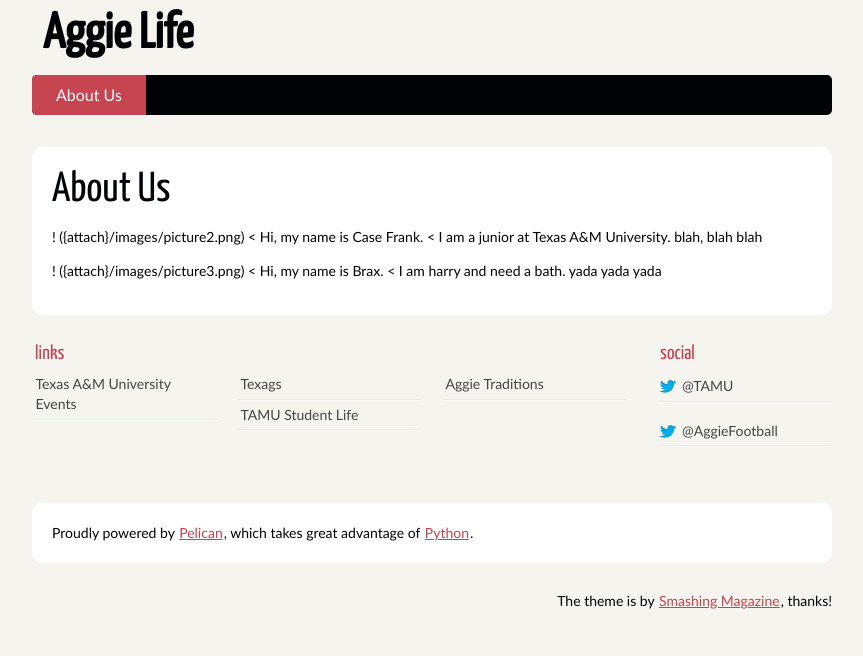
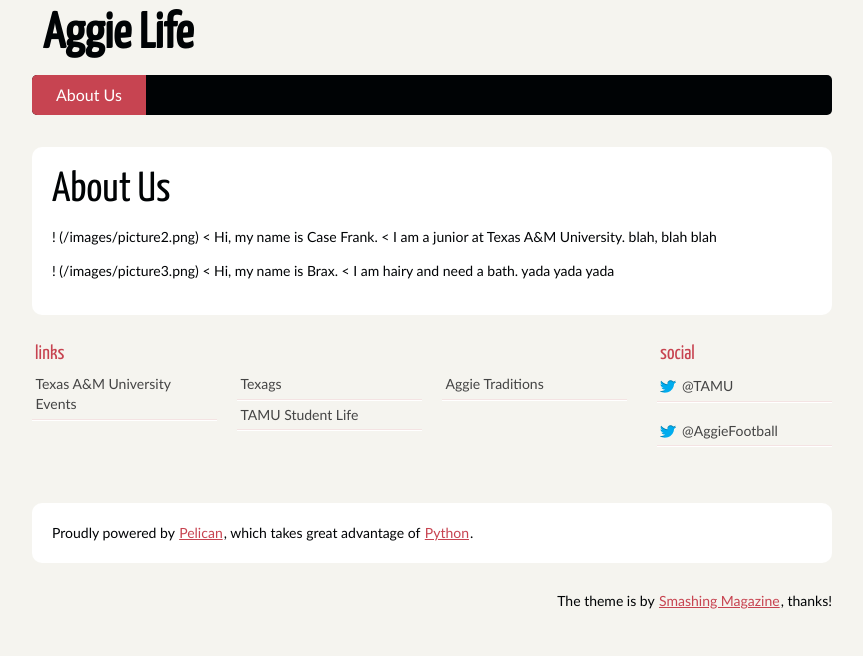
Before and after one commit to aggie2p/aggie2p.github.io2, a plain HTML site: page pages/pages.html in a window 1280 px wide. Shown: the whole page, without its empty margins (208-1071 px from the left). Drawn offline with Linux system fonts and the light colour scheme; files whose address does not match are found by name.

Commit message:
First post.

```diff
--- a/pages/pages.html
+++ b/pages/pages.html
@@ -16,12 +16,12 @@
 <section id="content" class="body">
     <h1 class="entry-title">About Us</h1>
 
-    <p>! ({attach}/images/picture2.png)
+    <p>! (/images/picture2.png)
 &lt; Hi, my name is Case Frank.
 &lt; I am a junior at Texas A&amp;M University.  blah, blah blah</p>
-<p>! ({attach}/images/picture3.png)
+<p>! (/images/picture3.png)
 &lt; Hi, my name is Brax.
-&lt; I am harry and need a bath. yada yada yada</p>
+&lt; I am hairy and need a bath. yada yada yada</p>
 </section>
         <section id="extras" class="body">
                 <div class="blogroll">
```
